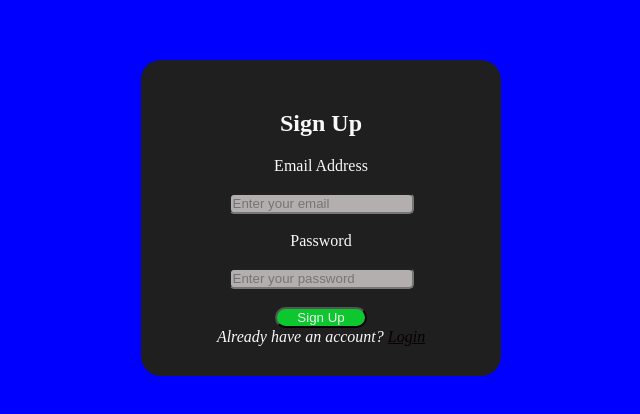
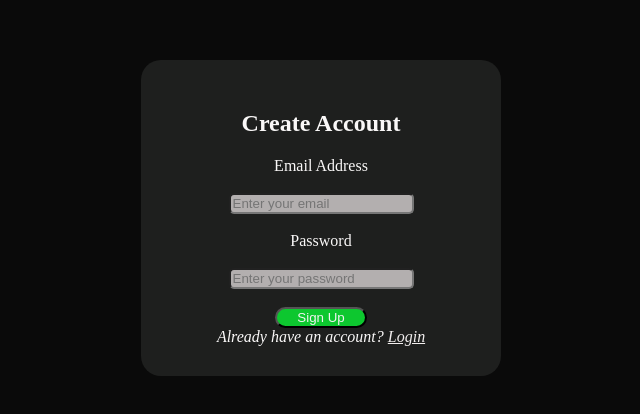
Before and after one commit to ssaaniea/login, a plain HTML site: page signup.html in a window 1280 px wide. Shown: the part 140-554 px from the top of the page, without its empty margins (319-959 px from the left). Drawn offline with Linux system fonts and the light colour scheme.

Commit message:
changes made

```diff
--- a/signup.html
+++ b/signup.html
@@ -7,7 +7,7 @@
     <title>Document</title>
     <style>
         body {
-            background-color: blue;
+            background-color: rgb(10, 10, 10);
             color: white;
             align-items: center;
         }
@@ -41,7 +41,7 @@
 
 <body>
     <div class="a">
-        <h2>Sign Up</h2>
+        <h2>Create Account</h2>
         <form action="login.html">
             <div class="b">
                 <label>Email Address</label><br><br>
@@ -51,7 +51,7 @@
                 <button type="submit">Sign Up</button>
                 <div class="c" style="font-style: italic;">
                     Already have an account?
-                    <a href="login.html" style="color: rgb(9, 1, 1);">Login</a>
+                    <a href="login.html" style="color: rgb(241, 237, 237);">Login</a>
                 </div>
         </form>
     </div>
```
Also changed, not shown: index.html (added, +16 -0 lines).
